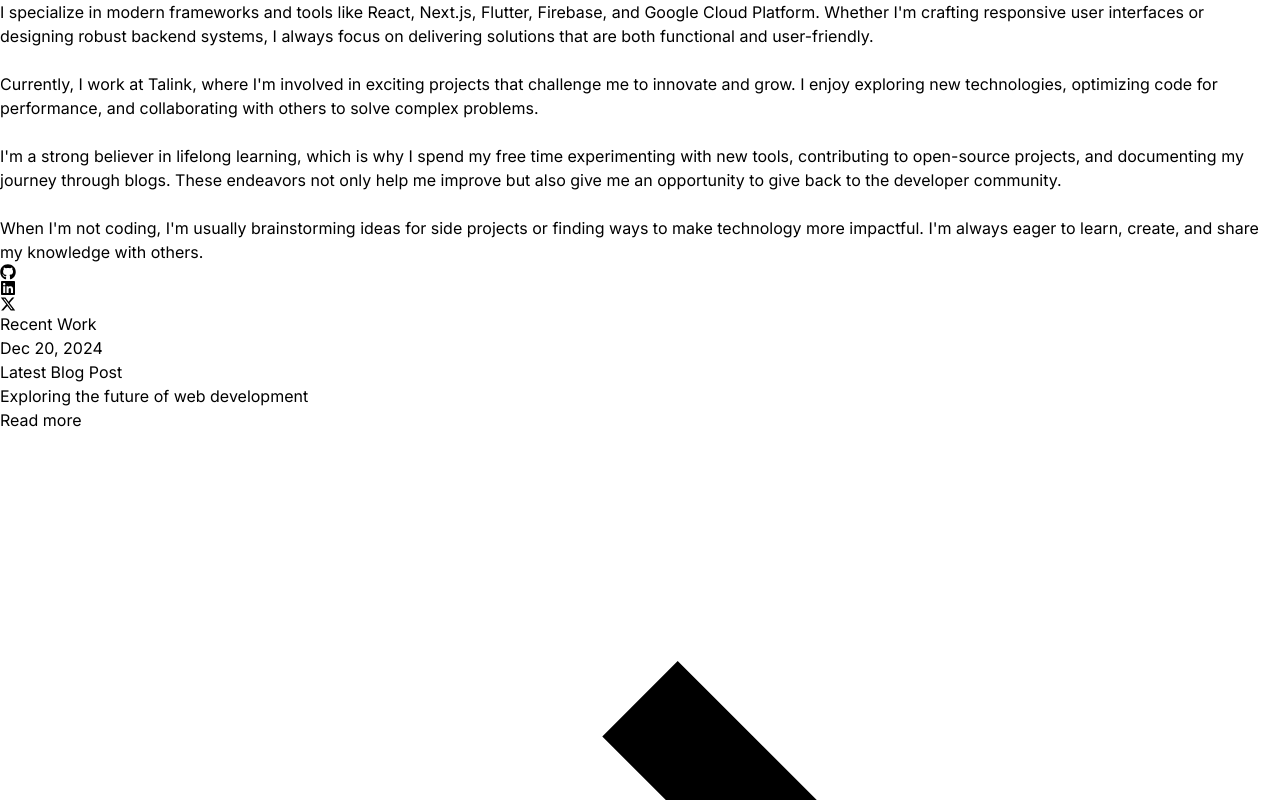
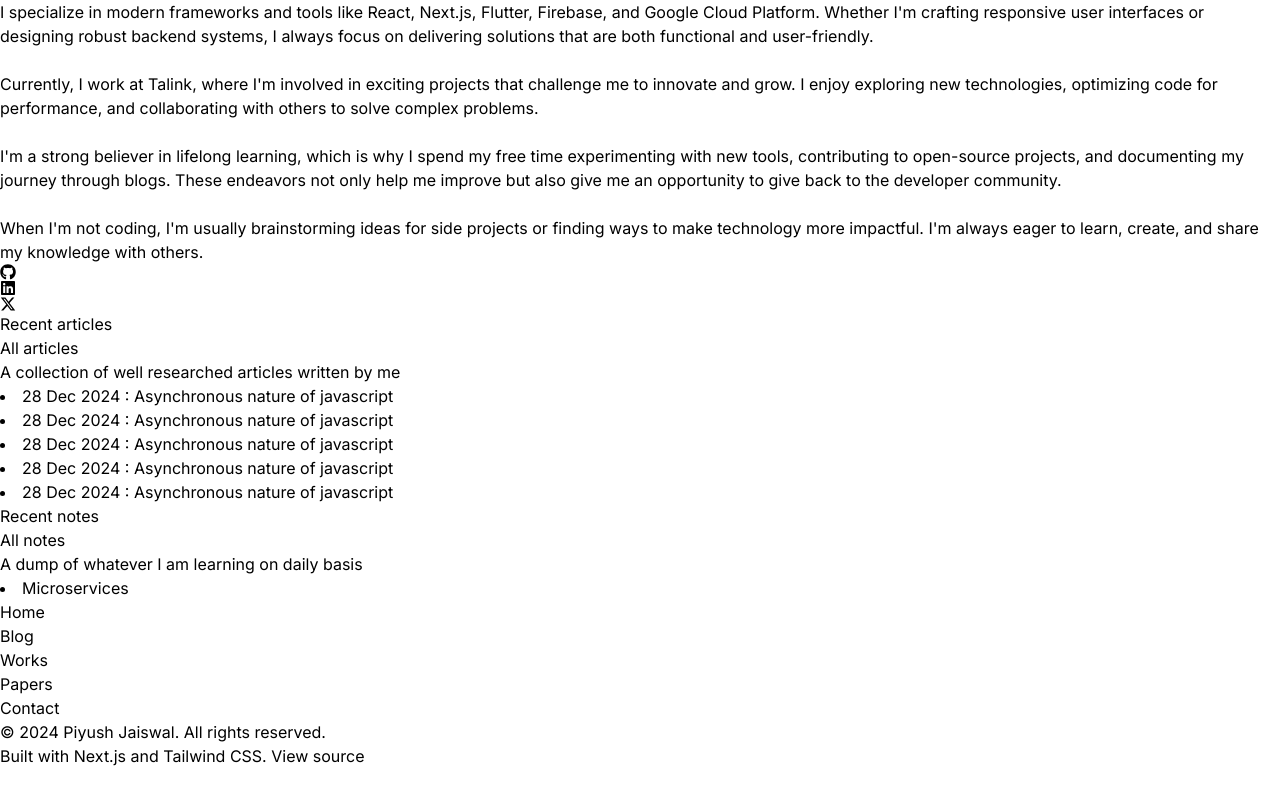
Before and after one commit to piyushjaiswal1610/personal-website, a Next.js app in the folder apps/web/: page / in a window 1280 px wide. Shown: the part 384-1184 px from the top of the page. After the commit the page ends 1152 px from the top, so only its background shows below. Built offline with nearby package versions, Linux system fonts and the light colour scheme.

Commit message:
adds highlights section

```diff
--- a/apps/web/src/app/page.tsx
+++ b/apps/web/src/app/page.tsx
@@ -1,12 +1,12 @@
 import React from "react";
 import Hero from "../components/hero.tsx";
-import RecentWork from "../components/recent-work.tsx";
+import Highlights from "../components/highlights.tsx";
 
 export default function Home(): React.ReactNode {
   return (
     <div>
       <Hero />
-      <RecentWork />
+      <Highlights />
     </div>
   );
 }
--- a/apps/web/src/components/hero.tsx
+++ b/apps/web/src/components/hero.tsx
@@ -7,7 +7,7 @@
   const { theme } = useTheme();
 
   return (
-    <section className="min-h-screen pt-12 pb-16 px-4">
+    <section className="min-h-scree pt-12 pb-2 mb-12 px-4">
       <div className="max-w-[95%] mx-auto grid md:grid-cols-2 gap-10 items-start">
         <div>
           <h1 className="text-4xl font-medium italic font-serif mb-3">
--- /dev/null
+++ b/apps/web/src/components/highlights.tsx
@@ -0,0 +1,95 @@
+import Link from "next/link";
+import { ReactNode } from "react";
+
+function Highlights(): ReactNode {
+  return (
+    <section className="px-4 pb-8">
+      <div className="max-w-[95%] mx-auto grid grid-cols-1 md:grid-cols-2">
+        <div className="flex flex-col justify-start items-start">
+          <span className="flex justify-center items-center">
+            <h1 className="text-xl font-semibold">Recent articles</h1>{" "}
+            <a className="underline text-sm text-sky-500 mx-2" href="/articles">
+              All articles
+            </a>
+          </span>
+          <p>A collection of well researched articles written by me</p>
+          <span className="flex flex-col justify-start items-start my-2 px-4">
+            <RecentArticleCard
+              title="Asynchronous nature of javascript"
+              date="28 Dec 2024"
+              link="/articles"
+            />
+            <RecentArticleCard
+              title="Asynchronous nature of javascript"
+              date="28 Dec 2024"
+              link="/articles"
+            />
+            <RecentArticleCard
+              title="Asynchronous nature of javascript"
+              date="28 Dec 2024"
+              link="/articles"
+            />
+            <RecentArticleCard
+              title="Asynchronous nature of javascript"
+              date="28 Dec 2024"
+              link="/articles"
+            />
+            <RecentArticleCard
+              title="Asynchronous nature of javascript"
+              date="28 Dec 2024"
+              link="/articles"
+            />
+          </span>
+        </div>
+        <div className="flex flex-col justify-start items-start">
+          <span className="flex justify-center items-center">
+            <h1 className="text-xl font-semibold">Recent notes</h1>{" "}
+            <a className="underline text-sm text-sky-500 mx-2" href="/notes">
+              All notes
+            </a>
+          </span>
+          <p>A dump of whatever I am learning on daily basis</p>
+          <span className="flex flex-col justify-start items-start my-2 px-4">
+            <RecentNoteCard title="Microservices" link="/articles" />
+          </span>
+        </div>
+      </div>
+    </section>
+  );
+}
+
+interface RecentNoteCardProps {
+  title: string;
+  link: string;
+}
+
+type RecentArticleCardProps = RecentNoteCardProps & {
+  date: string;
+};
+
+function RecentArticleCard({
+  title,
+  date,
+  link,
+}: RecentArticleCardProps): ReactNode {
+  return (
+    <li className="my-1">
+      {date + " " + ": "}
+      <Link className=" text-sky-400" href={link}>
+        {title}
+      </Link>
+    </li>
+  );
+}
+
+function RecentNoteCard({ title, link }: RecentNoteCardProps): ReactNode {
+  return (
+    <li className="my-1">
+      <Link className=" text-sky-400" href={link}>
+        {title}
+      </Link>
+    </li>
+  );
+}
+
+export default Highlights;
--- a/apps/web/src/components/index.ts
+++ b/apps/web/src/components/index.ts
@@ -1,4 +1,5 @@
 import RootComponent from "./root";
 import ThemeButton from "./theme-button";
+import Highlights from "./highlights";
 
-export { RootComponent, ThemeButton };
+export { RootComponent, ThemeButton, Highlights };
```
